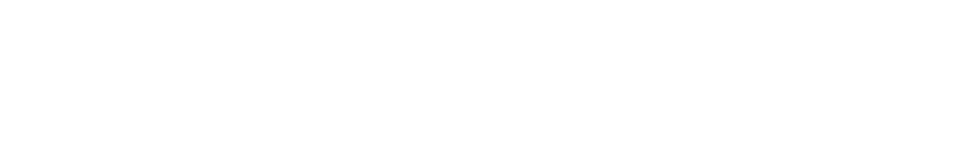
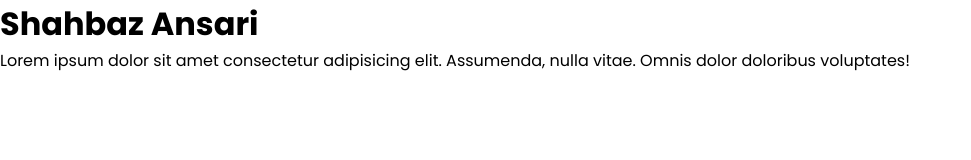
Before and after one commit to Shahbaz187/git, a plain HTML site: page index.html in a window 1280 px wide. Shown: the whole page, without its empty margins (0-971 px from the left). Drawn offline with Linux system fonts and the light colour scheme.

Commit message:
add heading and paragaf

```diff
--- a/index.html
+++ b/index.html
@@ -5,9 +5,10 @@
     <meta name="viewport" content="width=device-width, initial-scale=1.0">
     <title>Document</title>
     <link rel="stylesheet" href="css/style.css">
-
 </head>
 <body>
+    <h1>Shahbaz Ansari</h1>
+    <p>Lorem ipsum dolor sit amet consectetur adipisicing elit. Assumenda, nulla vitae. Omnis dolor doloribus voluptates!</p>
     <script src="js/script.js"></script>
 </body>
 </html>
```
